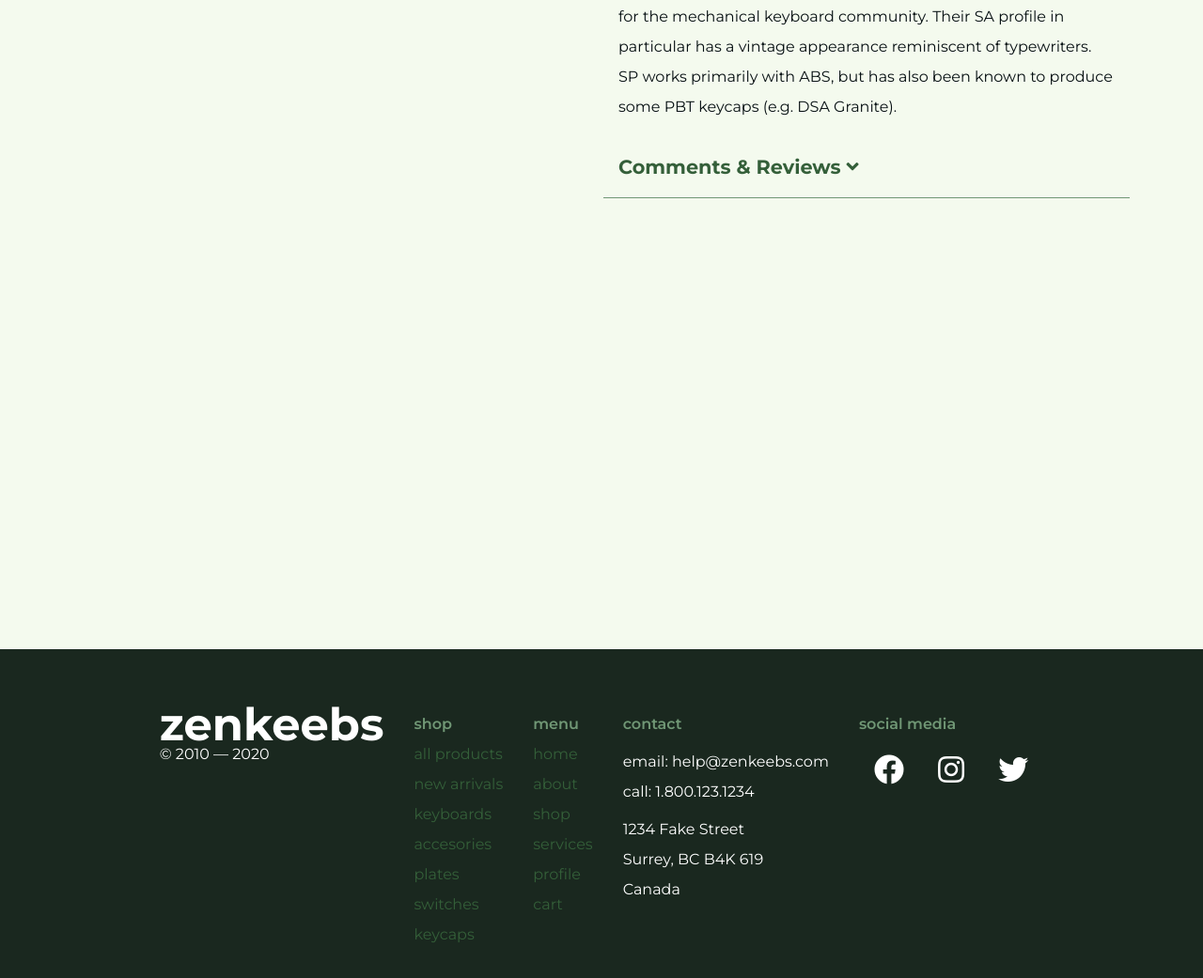
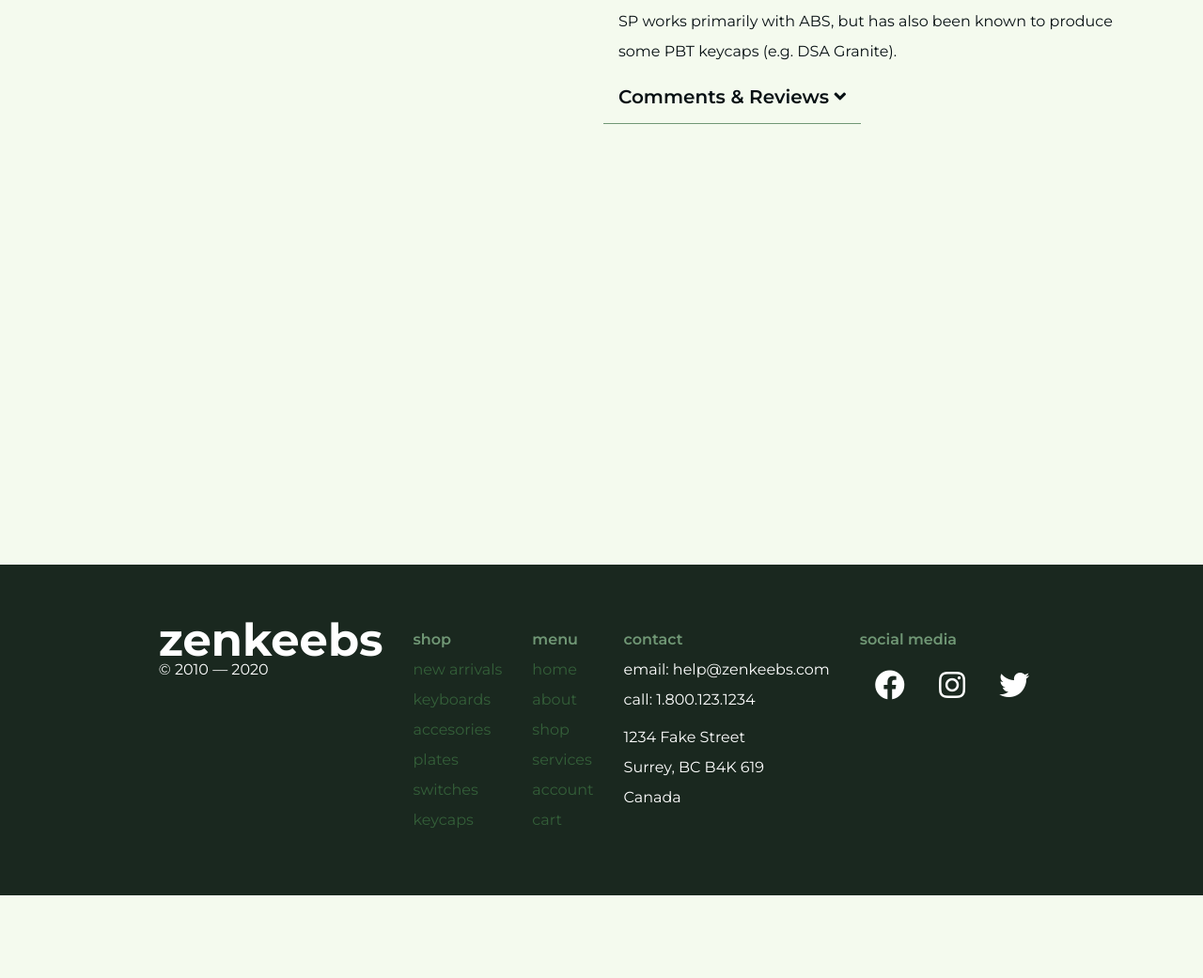
Before and after one commit to dennislimbo/iat339project02, a plain HTML site: page P02/detailed-product.html in a window 1280 px wide. Shown: the part 969-2010 px from the top of the page at 94% size. After the commit the page ends 1922 px from the top, so only its background shows below. Drawn offline with Linux system fonts and the light colour scheme.

Commit message:
Fixing HTML errors

```diff
--- a/P02/css/style.css
+++ b/P02/css/style.css
@@ -1083,6 +1083,8 @@ nav ul ul li {
 }
 
 .dropdown-toggle {
+    font-size: 1.25rem;
+    font-weight: 600;
     border-bottom: 0.1rem solid #709775;
     padding: 1rem;
     cursor: pointer;
--- a/P02/detailed-product.html
+++ b/P02/detailed-product.html
@@ -71,7 +71,7 @@
 					<h2 class="product product-name">SP SA BUBBLE Keycap Set</h2>
 					<h4 class="product product-price">$177</h4>
 					<p class="product product-description">Bubble is a lovely set using ROSE QUARTZ & SERENITY from 2016's Pantone Color of the Year. SA Bubble's soft and pastel pink and blue shades bring you the sweetness of love.</p>
-					<a href="cart.html"><button class="add-to-cart-button button-style">add to cart</button></a>
+					<a href="cart.html" class="add-to-cart-button button-style">add to cart</a>
 				</div>
 
 				<div class="detailed-product-info">
@@ -92,7 +92,7 @@
 				<div class="product-reviews">
 					<div>
 						<input id="dropdown" type="checkbox">
-						<label for="dropdown" tabindex="1"><h2 class="dropdown-toggle">Comments & Reviews <i class="fas fa-angle-down"></i></h2></label>
+						<label for="dropdown" class="dropdown-toggle">Comments & Reviews <i class="fas fa-angle-down"></i></label>
 						<div class="dropdown-box">
 							<div class="review-box">
 								<h3>John Doe</h3>
@@ -117,6 +117,7 @@
 							<div class="contact-form-row">
 							  <button class="button-style review-submit-button">submit</button>
 							</div>
+							</form>
 						</div>
 					</div>
 				</div>
@@ -133,49 +134,44 @@
 					</ul>
 				</div>
 				<div class="footer-box">
-
 					<ul class="footer-menu">
 						<li class="footer-header">shop</li>
-						<li><a href="product-listings.html" class="footer-menu-item">all products</a></li>
-						<li><a href="product-listings.html" class="footer-menu-item">new arrivals</a></li>
-						<li><a href="product-listings.html" class="footer-menu-item">keyboards</a></li>
-						<li><a href="product-listings.html" class="footer-menu-item">accesories</a></li>
-						<li><a href="product-listings.html" class="footer-menu-item">plates</a></li>
-						<li><a href="product-listings.html" class="footer-menu-item">switches</a></li>
-						<li><a href="product-listings.html" class="footer-menu-item">keycaps</a></li>
+						<li><a href="shop/new-arrivals.html" class="footer-menu-item">new arrivals</a></li>
+						<li><a href="shop/keyboards.html" class="footer-menu-item">keyboards</a></li>
+						<li><a href="shop/accessories.html" class="footer-menu-item">accesories</a></li>
+						<li><a href="shop/plates.html" class="footer-menu-item">plates</a></li>
+						<li><a href="shop/switches.html" class="footer-menu-item">switches</a></li>
+						<li><a href="shop/keycaps.html" class="footer-menu-item">keycaps</a></li>
 					</ul>
 				</div>
 
 				<div class="footer-box">
 					<ul class="footer-menu">
 						<li class="footer-header">menu</li>
-						<li><a href="" class="footer-menu-item">home</a></li>
-						<li><a href="" class="footer-menu-item">about</a></li>
-						<li><a href="" class="footer-menu-item">shop</a></li>
-						<li><a href="" class="footer-menu-item">services</a></li>
-						<li><a href="" class="footer-menu-item">profile</a></li>
-						<li><a href="" class="footer-menu-item">cart</a></li>
+						<li><a href="index.html" class="footer-menu-item">home</a></li>
+						<li><a href="about-us.html" class="footer-menu-item">about</a></li>
+						<li><a href="shop/new-arrivals.html" class="footer-menu-item">shop</a></li>
+						<li><a href="services.html" class="footer-menu-item">services</a></li>
+						<li><a href="account.html" class="footer-menu-item">account</a></li>
+						<li><a href="cart.html" class="footer-menu-item">cart</a></li>
 					</ul>
 
 				</div>
 				<div class="footer-box">
 					<!--Email and Address-->
 					<p class="footer-header">contact</p>
-					<p class="footer-body-text">
-						<ul class="footer-menu">
+					<ul class="footer-menu footer-body-text">
 						<li>email: help@zenkeebs.com</li>
 						<li>call: 1.800.123.1234</li>
-						<ul>
+					</ul>
 
-					</p>
-					<p class="footer-body-text">
-						<ul class="footer-menu">
+					<ul class="footer-menu footer-body-text">
 						<li>1234 Fake Street</li>
 						<li>Surrey, BC B4K 619</li>
 						<li>Canada</li>
 					</ul>
-					</p>
 				</div>
+
 				<div class="footer-box">
 					<!--Social Media Links-->
 					<p class="footer-header">social media</p>
```
Also changed, not shown: P02/about-us.html (+3 -8 lines), P02/account.html (+3 -8 lines), P02/cart.html (+3 -8 lines), P02/contact-us.html (+16 -21 lines), P02/detailed-product-2.html (+2 -1 lines), P02/index.html (+3 -6 lines), P02/services.html (+6 -11 lines). Lines whose indentation alone changed are shown as unchanged.
